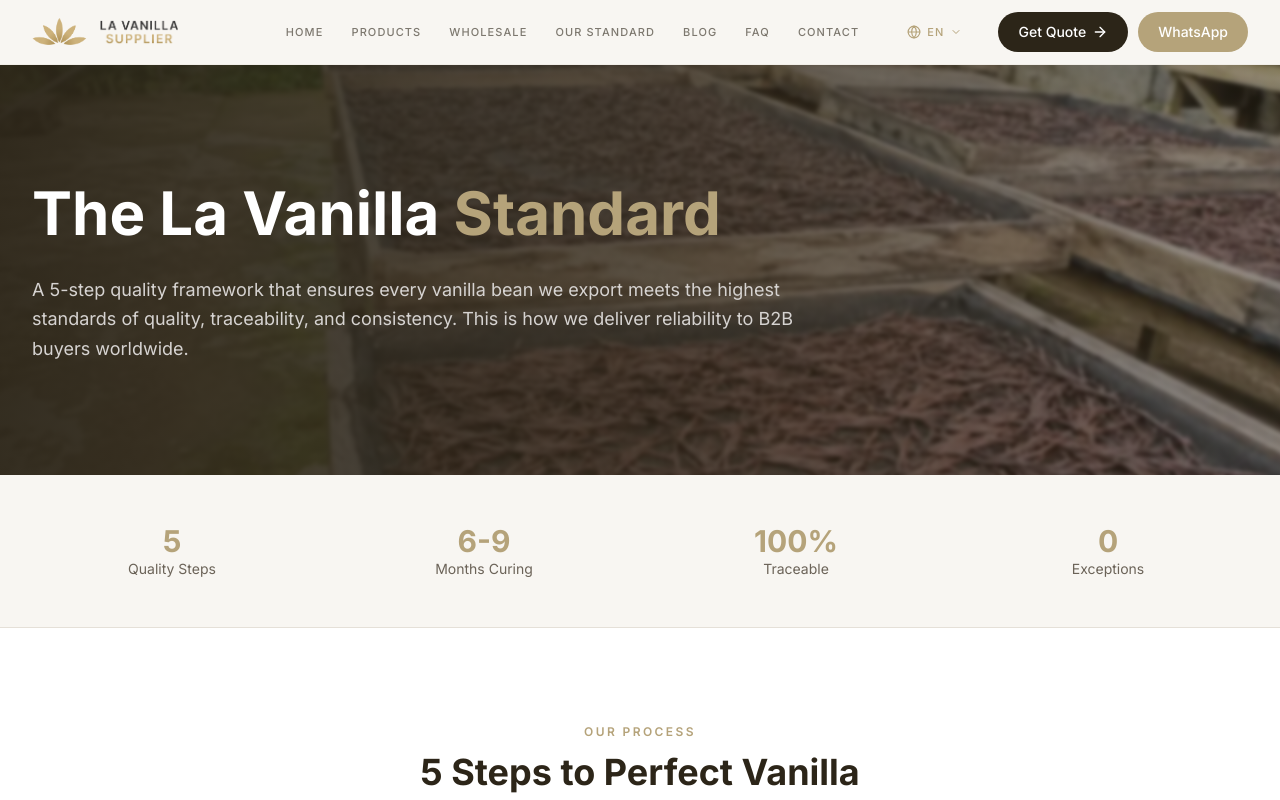
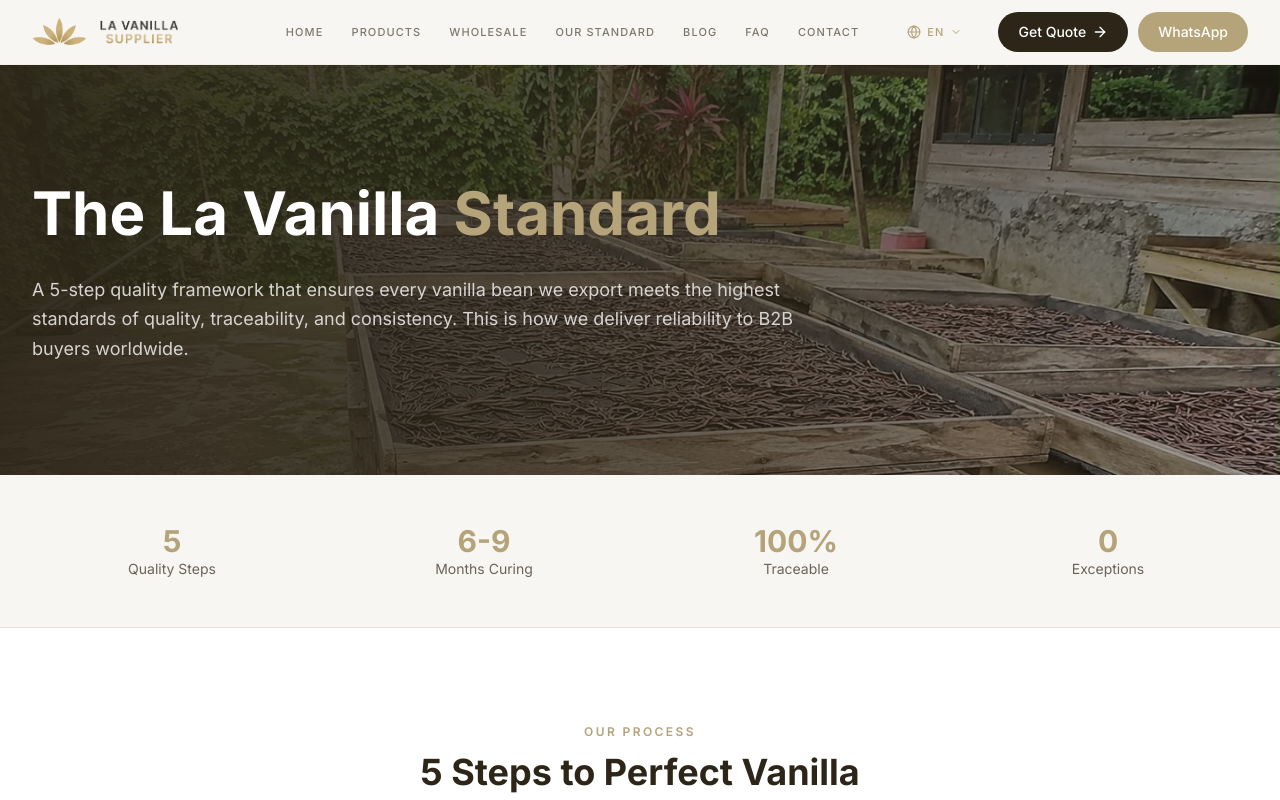
Before and after one commit to irfanmulachela-glitch/vanilla, a Next.js app: page /la-vanilla-standard in a window 1280 px wide. Shown: the top 800 px of the page. Built offline with nearby package versions, Linux system fonts and the light colour scheme.

Commit message:
fix: deblur and reframe La Vanilla Standard hero image

```diff
--- a/src/app/la-vanilla-standard/page.tsx
+++ b/src/app/la-vanilla-standard/page.tsx
@@ -105,7 +105,7 @@ export default function LaVanillaStandardPage() {
             src="/la-vanilla-standard-hero.webp"
             alt="Premium Indonesian vanilla beans cured to perfection"
             fill
-            className="object-cover blur-[2px] scale-105"
+            className="object-cover object-[50%_15%]"
             priority
           />
           <div className="absolute inset-0 bg-gradient-to-r from-[#2C2518]/95 via-[#2C2518]/75 to-[#2C2518]/40" />
```
Also changed, not shown: public/la-vanilla-standard-hero.webp.
